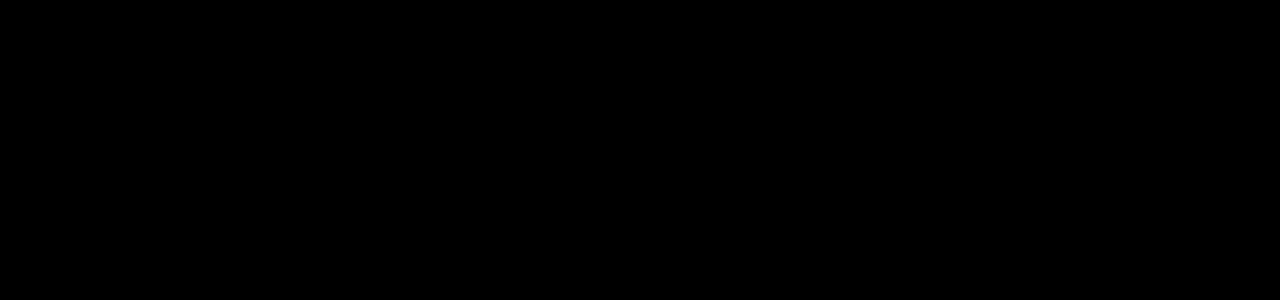
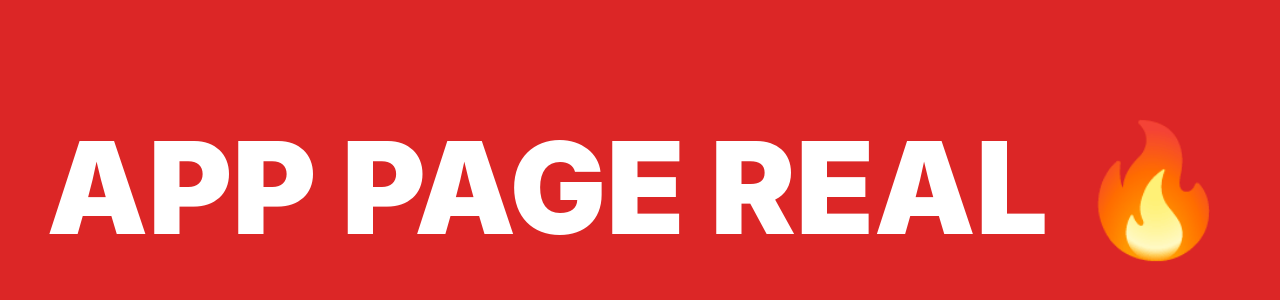
Before and after one commit to partynoxen/noxen-beta, a Next.js app: page / in a window 1280 px wide. Before the commit this address had no page. Shown: the part 212-512 px from the top of the page. Built offline with nearby package versions, Linux system fonts and the light colour scheme.

Commit message:
Testing real app page

```diff
--- a/app/page.tsx
+++ b/app/page.tsx
@@ -1,5 +1,9 @@
-import { redirect } from 'next/navigation';
-
 export default function Page() {
-  redirect('/beta');
+  return (
+    <main className="flex min-h-screen items-center justify-center bg-red-600 text-white">
+      <h1 className="text-9xl font-black">
+        APP PAGE REAL 🔥
+      </h1>
+    </main>
+  );
 }
```
